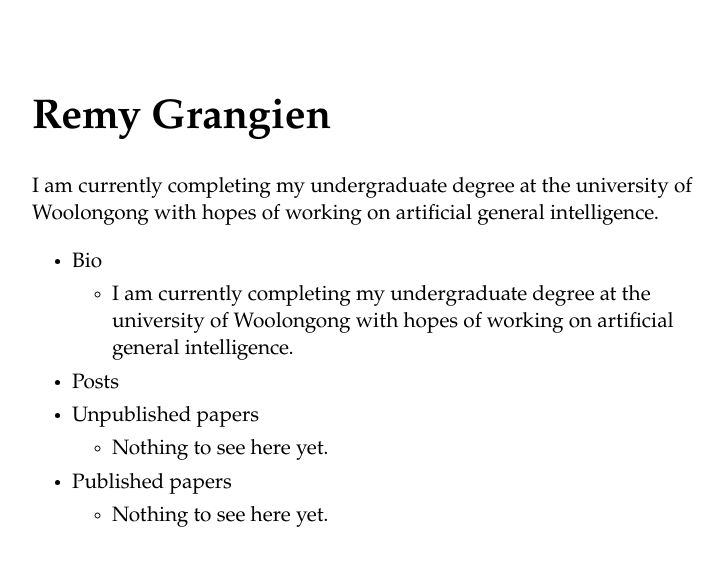
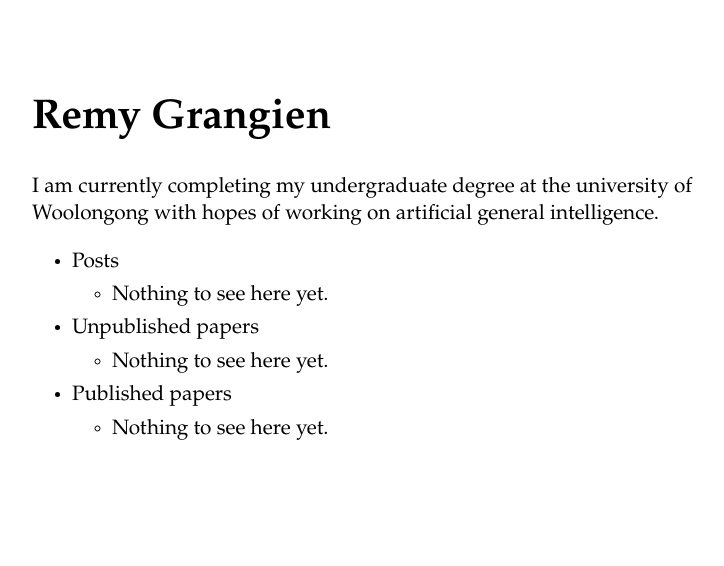
Before and after one commit to remygrangien/remygrangien.github.io, a Jekyll site: the page built from index.md, in a window 1280 px wide. Shown: the top 566 px of the page, without its empty margins (258-982 px from the left). Built offline with Jekyll 4.4.1, drawn with Linux system fonts in a browser that asks for light colours.

Commit message:
Update menu.yml

```diff
--- a/_data/menu.yml
+++ b/_data/menu.yml
@@ -2,16 +2,13 @@
 # https://github.com/riggraz/no-style-please#customize-the-menu
 
 entries:
-  - title: Bio
-    url: false
-    entries:
-      - title: I am currently completing my undergraduate degree at the university of Woolongong with hopes of working on artificial general intelligence.
-        url: false
 
   - title: Posts
     post_list: true
     url: false
-    entries: false
+    entries:
+      - title: Nothing to see here yet.
+        url: false
 
   - title: Unpublished papers
     url: false
```
